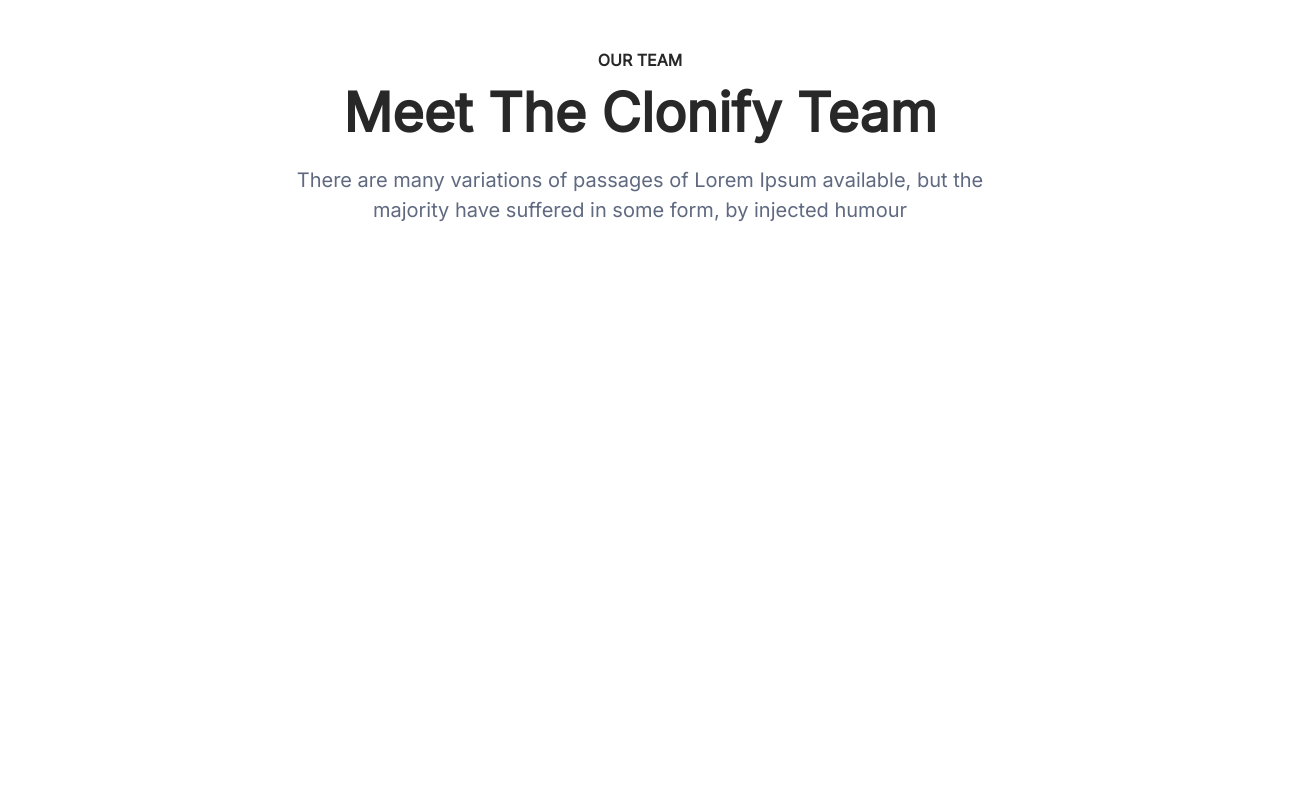
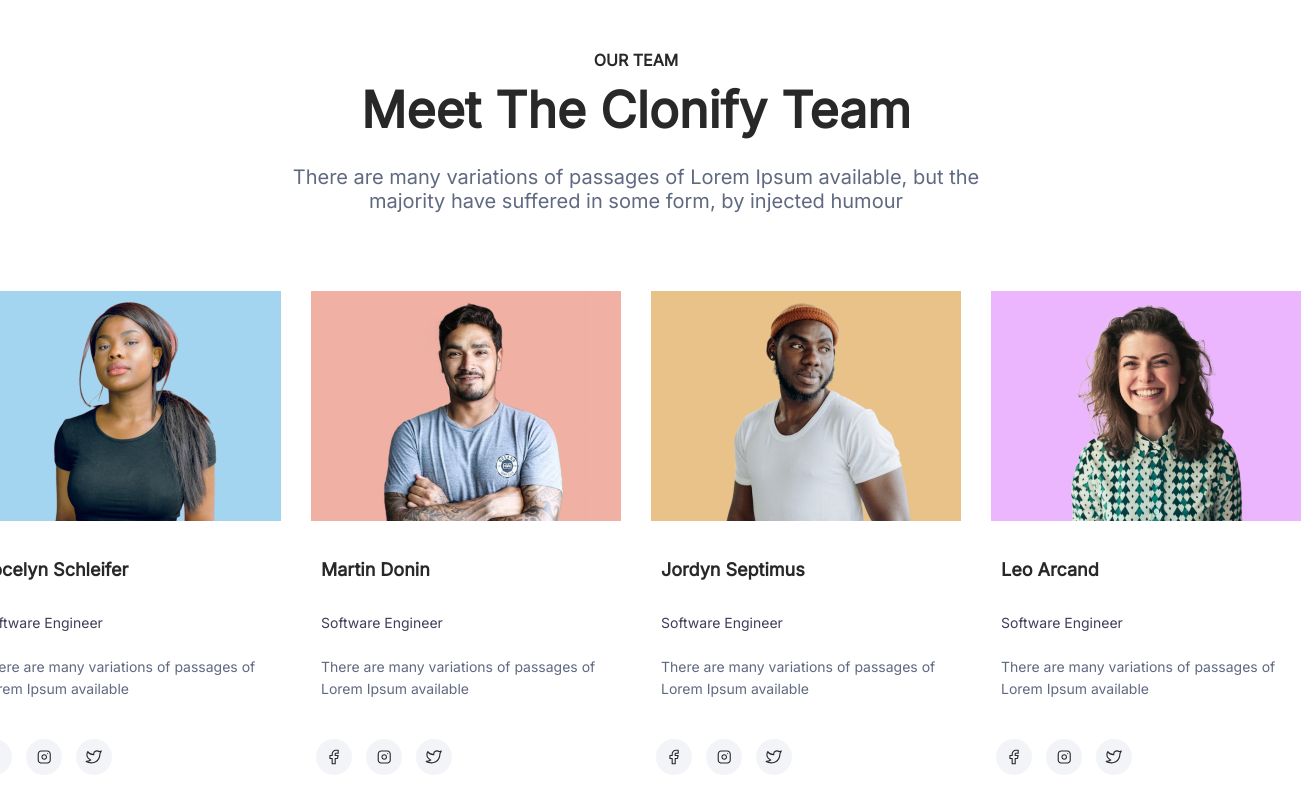
Before and after one commit to ladober/5-homework, a plain HTML site: page index.html in a window 1280 px wide. Shown: the whole page, 1316 px wide, since content can reach past the window. Drawn offline with Linux system fonts and the light colour scheme.

Commit message:
added 1st article

```diff
--- a/index.html
+++ b/index.html
@@ -13,19 +13,98 @@
   <body>
     <header>
       <div class="header-our-team">
-        <h5>OUR TEAM</h5>
+        <span>OUR TEAM</span>
+        <article>Meet The Clonify Team</article>
       </div>
-      <div class="header">
-        <h1>Meet The Clonify Team</h1>
-      </div>
-      <div class="header">
+      <div class="header-span">
         <span
           >There are many variations of passages of Lorem Ipsum available, but
           the <br />majority have suffered in some form, by injected humour
         </span>
       </div>
     </header>
-    <main></main>
+    <main>
+      <section class="main-section">
+        <article_1 class="article-items">
+          <a href="#"><img src="img/jocelyn.png" alt="Jocelyn Schleifer" /></a>
+          <h4 class="h4">Jocelyn Schleifer</h4>
+          <span class="span">Software Engineer</span>
+          <p class="p">
+            There are many variations of passages of Lorem Ipsum available
+          </p>
+          <a class="a" href="#"
+            ><img src="img/fblogo.svg" alt="facebook logo"
+          /></a>
+          <a class="a" href="#"
+            ><img src="img/iglogo.svg" alt="instagram logo"
+          /></a>
+          <a class="a" href="#"
+            ><img src="img/twitterlogo.svg" alt="twitter logo"
+          /></a>
+        </article_1>
+        <article_2 class="article-items">
+          <a href="#"><img src="img/martin.png" alt="Martin Donin" /></a>
+          <h4 class="h4">Martin Donin</h4>
+          <span class="span">Software Engineer</span>
+          <p class="p">
+            There are many variations of passages of Lorem Ipsum available
+          </p>
+
+          <a href="#" class="a"
+            ><img src="img/fblogo.svg" alt="facebook logo"
+          /></a>
+          <a href="#" class="a"
+            ><img src="img/iglogo.svg" alt="instagram logo"
+          /></a>
+          <a href="#" class="a"
+            ><img src="img/twitterlogo.svg" alt="twitter logo"
+          /></a>
+        </article_2>
+        <article_3 class="article-items">
+          <a href="#"><img src="img/jordyn.png" alt="Jordyn Septimus" /></a>
+          <h4 class="h4">Jordyn Septimus</h4>
+          <span class="span">Software Engineer</span>
+          <p class="p">
+            There are many variations of passages of Lorem Ipsum available
+          </p>
+          <a href="#" class="a"
+            ><img src="img/fblogo.svg" alt="facebook logo"
+          /></a>
+          <a href="#" class="a"
+            ><img src="img/iglogo.svg" alt="instagram logo"
+          /></a>
+          <a href="#" class="a"
+            ><img src="img/twitterlogo.svg" alt="TWITTER LOGO"
+          /></a>
+        </article_3>
+        <article_4 class="article-items">
+          <a href="#"><img src="img/leo.png" alt="Leo Arcand" /></a>
+          <h4 class="h4">Leo Arcand</h4>
+          <span class="span">Software Engineer</span>
+          <p class="p">
+            There are many variations of passages of Lorem Ipsum available
+          </p>
+
+          <a href="#" class="a"
+            ><img src="img/fblogo.svg" alt="facebook logo"
+          /></a>
+          <a href="#" class="a"
+            ><img src="img/iglogo.svg" alt="instagram logo"
+          /></a>
+          <a href="#" class="a"
+            ><img src="img/twitterlogo.svg" alt="twitter logo"
+          /></a>
+        </article_4>
+        <article_5>
+          <!-- <a href="#">
+            <img src="img/marilyn.png" alt="Marilyn Levin" />
+          </a> -->
+        </article_5>
+        <article_6></article_6>
+        <article_7></article_7>
+        <article_8></article_8>
+      </section>
+    </main>
     <footer></footer>
   </body>
 </html>
--- a/reset.css
+++ b/reset.css
@@ -1,6 +1,7 @@
 * {
-    margin: 0;
+    margin-left: 0;
     padding: 0;
+    /* max-width: 1336px; */
 }
 
 ul,ol {
--- a/style.css
+++ b/style.css
@@ -1,34 +1,73 @@
-.header {
-    display: flex;
-    align-items: center;
-    justify-content: space-around;
-    padding: 10px;
-    font-family: "Inter";
+/* header */
+
+.header-our-team {
+    margin-top: 50px;
+    text-align: center;
+    font-family: 'Inter';
 }
 
-.header h1 {
+.header-our-team span {
     font-weight: 600;
-    font-size: 54px;
+    font-size: 16px;
     color: #282828;
 }
 
-.header span {
+.header-our-team article {
+    padding: 10px;
+    font-weight: 600;
+    font-size: 50px;
+    color: #282828;
+}
+
+.header-span {
+    padding: 15px;
     text-align: center;
     font-weight: 400;
     font-size: 20px;
     color: #5F6980;
-    line-height: 30px;
-}
-.header-our-team {
-    margin-top: 50px;
-    display: flex;
-    align-items: center;
-    justify-content: center;
-    font-family: "Inter";
+    font-family: 'Inter';
 }
 
-.header-our-team h5 {
+/* main */
+.main-section {
+    display: flex;
+    justify-content: center;
+    margin-top: 48px;
+}
+
+.article-items {
+    max-width: 310px;
+    max-height: 230px;
+    padding: 15px;
+}
+
+.h4 {
+    padding: 10px;
+    font-family: "Inter";
     font-weight: 600;
-    font-size: 16px;
+    font-size: 18px;
     color: #282828;
 }
+
+.span {
+    color: #3E3E59;
+    padding: 10px;
+    font-family: "Inter";
+    font-weight: 400;
+    font-size: 14px;
+}
+
+.p {
+    padding: 10px;
+    font-family: "Inter";
+    font-size: 14px;
+    font-weight: 400;
+    line-height: 22px;
+    color: #5F6980
+}
+
+.a {
+    position:relative;
+    padding: 5px;
+    top: 15px;
+}
```
Also changed, not shown: img/marilyn.png (renamed from img/merilyn.png).
